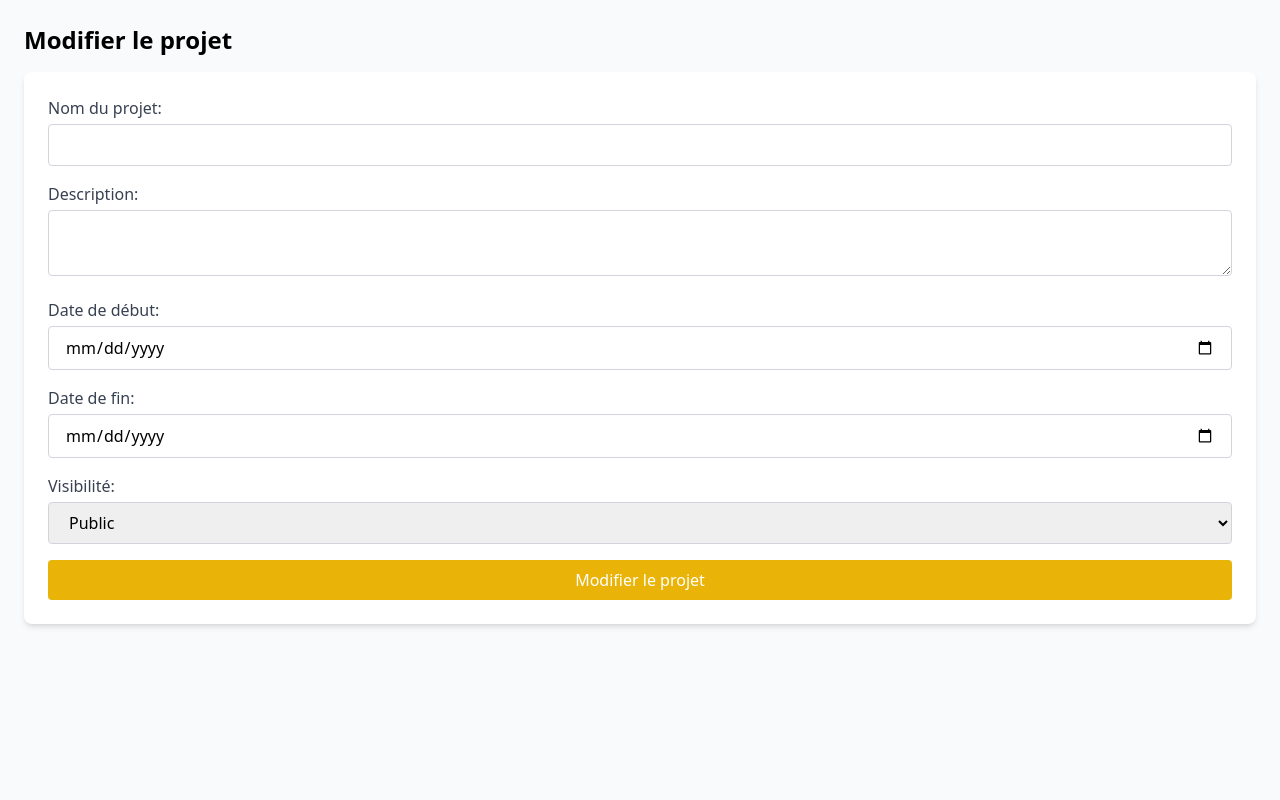
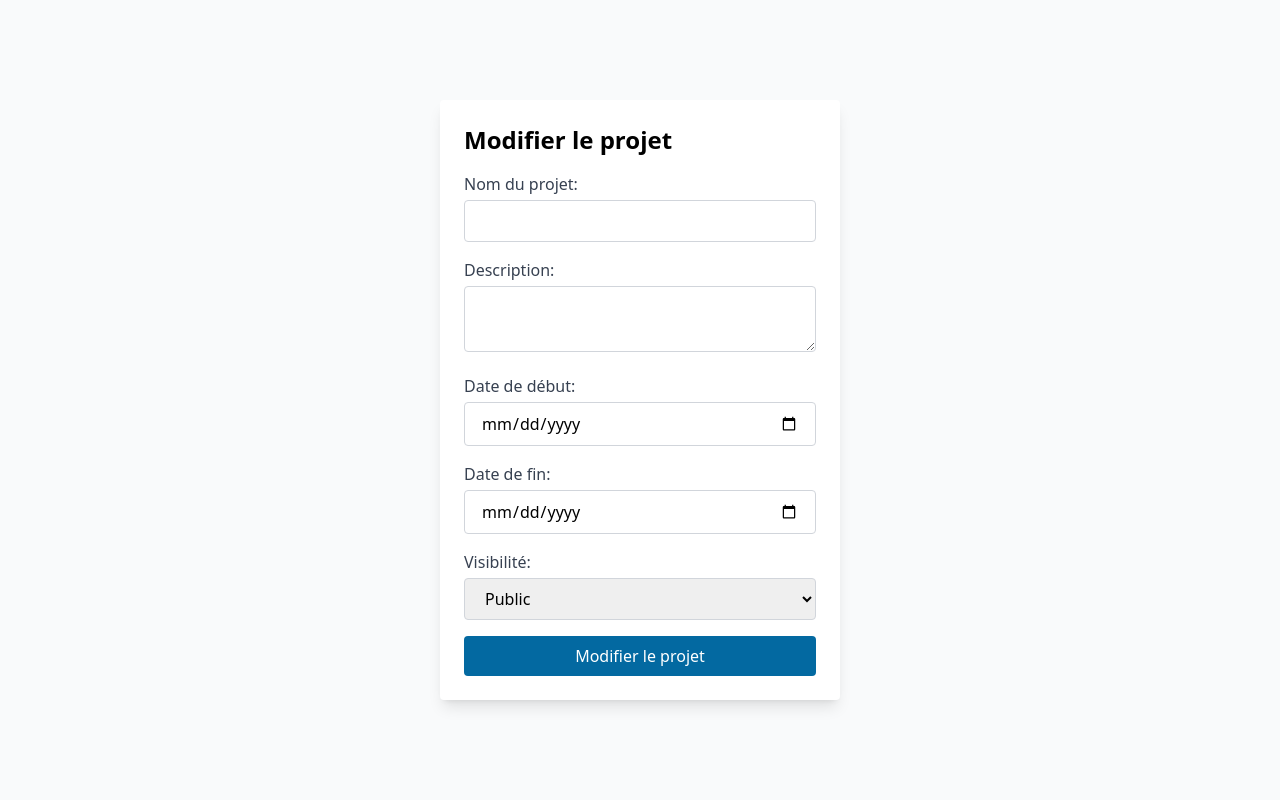
Before and after one commit to Youcode-Classe-E-2024-2025/Asmae_ELHamzaoui-project, a PHP site: page /views/modifier_projet.php in a window 1280 px wide. Run offline with PHP 8.4, Linux system fonts and the light colour scheme; the template is opened without the code that fills it, so the values that code supplies are empty; some libraries are stand-ins or nearby versions.

Commit message:
modification du formulaire de modification d'un projet

```diff
--- a/views/modifier_projet.php
+++ b/views/modifier_projet.php
@@ -34,12 +34,12 @@ if ($_SERVER['REQUEST_METHOD'] == 'POST' && isset($_POST['modifier_projet'])) {
     <title>Modifier le projet</title>
     <script src="https://cdn.tailwindcss.com"></script>
 </head>
-<body class="bg-gray-50">
+<body class="bg-gray-50 min-h-screen flex items-center justify-center">
 
-    <div class="container mx-auto p-6">
+    <div class="w-[400px] bg-white p-6 rounded shadow-lg">
         <h2 class="text-2xl font-bold mb-4">Modifier le projet</h2>
 
-        <form method="POST" class="bg-white p-6 rounded-lg shadow-md">
+        <form method="POST">
             <input type="hidden" name="id_projet" value="<?php echo $projet['id_projet']; ?>" />
 
             <div class="mb-4">
@@ -70,7 +70,7 @@ if ($_SERVER['REQUEST_METHOD'] == 'POST' && isset($_POST['modifier_projet'])) {
                 </select>
             </div>
 
-            <button type="submit" name="modifier_projet" class="w-full bg-yellow-500 text-white py-2 px-4 rounded hover:bg-yellow-600">Modifier le projet</button>
+            <button type="submit" name="modifier_projet" class="w-full bg-sky-700 text-white py-2 px-4 rounded hover:bg-yellow-600">Modifier le projet</button>
         </form>
     </div>
 
--- a/views/projets_view.php
+++ b/views/projets_view.php
@@ -106,7 +106,7 @@ $projets = $projetController->afficherProjets();
            </div>
         </div>
 
-<div class="hidden w-90 h-200 text-center bg-blue-200" id="modal">
+<div class="hidden w-90 h-200 bg-blue-200" id="modal">
         <form method="POST" class="bg-white p-6 ">
             <div class="mb-4">
                 <label for="nom_projet" class="block text-gray-700">Nom du projet:</label>
@@ -136,7 +136,7 @@ $projets = $projetController->afficherProjets();
                 </select>
             </div>
 
-            <button type="submit" name="ajouter" class="w-80 bg-blue-500 text-white py-2 px-4 rounded hover:bg-blue-600">Ajouter le projet</button>
+            <button type="submit" name="ajouter" class="w-80 bg-sky-700 text-white py-2 px-4 rounded hover:bg-blue-600">Ajouter le projet</button>
         </form>
     </div>
     </div>
```
